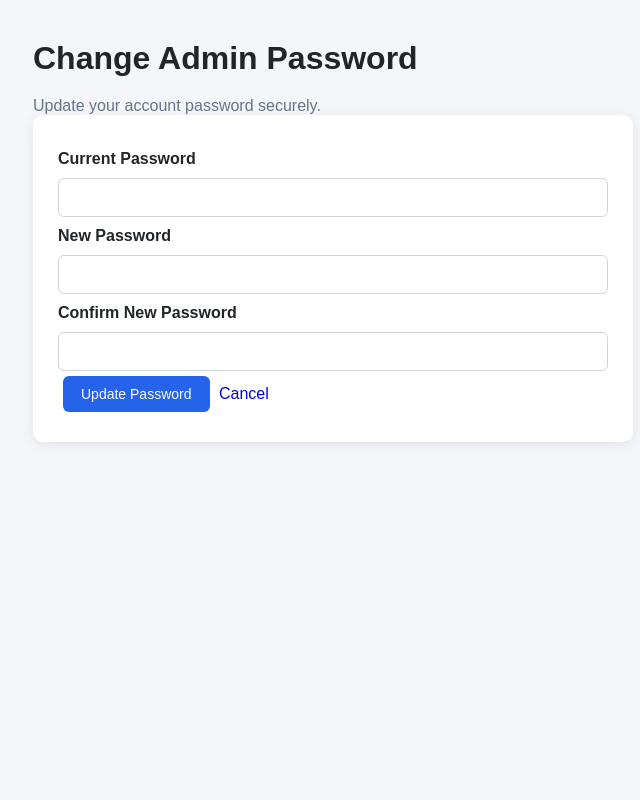
After one commit to kanav4611-boop/inventory-management-system, a Flask app: page /change-password in a window 1280 px wide. The commit adds this page. Shown: the whole page, without its empty margins (287-927 px from the left). Run offline with Flask 3, Linux system fonts and the light colour scheme; the visitor is signed in with stand-in values (Sample User, id 1).

Commit message:
Add secure admin password change feature

```diff
--- a/app.py
+++ b/app.py
@@ -119,34 +119,64 @@ class Transaction(db.Model):
         default=db.func.now()
     )
 
-    @login_manager.user_loader
-    def load_user(user_id):
-     return User.query.get(int(user_id))
-    @app.route("/login", methods=["GET", "POST"])
-    def login():
+# -----------------------------------
+# 3A. Authentication
+# -----------------------------------
 
-     if request.method == "POST":
+@login_manager.user_loader
+def load_user(user_id):
+    return db.session.get(User, int(user_id))
 
-        username = request.form["username"]
-        password = request.form["password"]
 
-        user = User.query.filter_by(
-            username=username
-        ).first()
+@app.route("/login", methods=["GET", "POST"])
+def login():
+    if request.method == "POST":
+        username = request.form.get("username", "").strip()
+        password = request.form.get("password", "")
+        user = User.query.filter_by(username=username).first()
 
         if user and check_password_hash(user.password, password):
             login_user(user)
-
             return redirect(url_for("home"))
 
-        return "Invalid username or password."
+        flash("Invalid username or password.", "error")
 
-     return render_template("login.html")
-    @app.route("/logout")
-    @login_required
-    def logout():
-     logout_user()
-     return redirect(url_for("login"))
+    return render_template("login.html")
+
+
+@app.route("/logout")
+@login_required
+def logout():
+    logout_user()
+    return redirect(url_for("login"))
+
+
+@app.route("/change-password", methods=["GET", "POST"])
+@login_required
+def change_password():
+    error = None
+
+    if request.method == "POST":
+        current_password = request.form.get("current_password", "")
+        new_password = request.form.get("new_password", "")
+        confirm_password = request.form.get("confirm_password", "")
+
+        if not check_password_hash(current_user.password, current_password):
+            error = "Current password is incorrect."
+        elif len(new_password) < 8:
+            error = "New password must contain at least 8 characters."
+        elif new_password != confirm_password:
+            error = "New passwords do not match."
+        elif new_password == current_password:
+            error = "Choose a new password different from your current password."
+        else:
+            current_user.password = generate_password_hash(new_password)
+            db.session.commit()
+            logout_user()
+            flash("Password changed successfully. Please log in again.", "success")
+            return redirect(url_for("login"))
+
+    return render_template("change_password.html", error=error)
 
 # -----------------------------------
 # 4. Home Page
--- /dev/null
+++ b/templates/change_password.html
@@ -0,0 +1,36 @@
+<!DOCTYPE html>
+<html lang="en">
+<head>
+    <meta charset="UTF-8">
+    <meta name="viewport" content="width=device-width, initial-scale=1.0">
+    <title>Change Password - Inventory Management System</title>
+    <link rel="stylesheet" href="{{ url_for('static', filename='css/style.css') }}">
+</head>
+<body>
+    <div class="form-container">
+        <h1>Change Admin Password</h1>
+        <p>Update your account password securely.</p>
+
+        {% if error %}
+            <div class="form-error">{{ error }}</div>
+        {% endif %}
+
+        <form method="POST">
+            <label for="current_password">Current Password</label>
+            <input id="current_password" type="password" name="current_password"
+                   autocomplete="current-password" required>
+
+            <label for="new_password">New Password</label>
+            <input id="new_password" type="password" name="new_password"
+                   minlength="8" autocomplete="new-password" required>
+
+            <label for="confirm_password">Confirm New Password</label>
+            <input id="confirm_password" type="password" name="confirm_password"
+                   minlength="8" autocomplete="new-password" required>
+
+            <button type="submit">Update Password</button>
+            <a href="{{ url_for('home') }}">Cancel</a>
+        </form>
+    </div>
+</body>
+</html>
--- a/templates/index.html
+++ b/templates/index.html
@@ -24,6 +24,7 @@
             <a href="{{ url_for('products') }}">Products</a>
             <a href="{{ url_for('transactions') }}">Transactions</a>
             <a href="{{ url_for('low_stock') }}">Low Stock</a>
+            <a href="{{ url_for('change_password') }}">Change Password</a>
             <a href="{{ url_for('logout') }}">Logout</a>
         </div>
 
--- a/templates/products.html
+++ b/templates/products.html
@@ -30,6 +30,10 @@
 
             <a href="{{ url_for('low_stock') }}">
                 Low Stock
+            </a>
+
+            <a href="{{ url_for('change_password') }}">
+                Change Password
             </a>
 
             <a href="{{ url_for('logout') }}">
```
